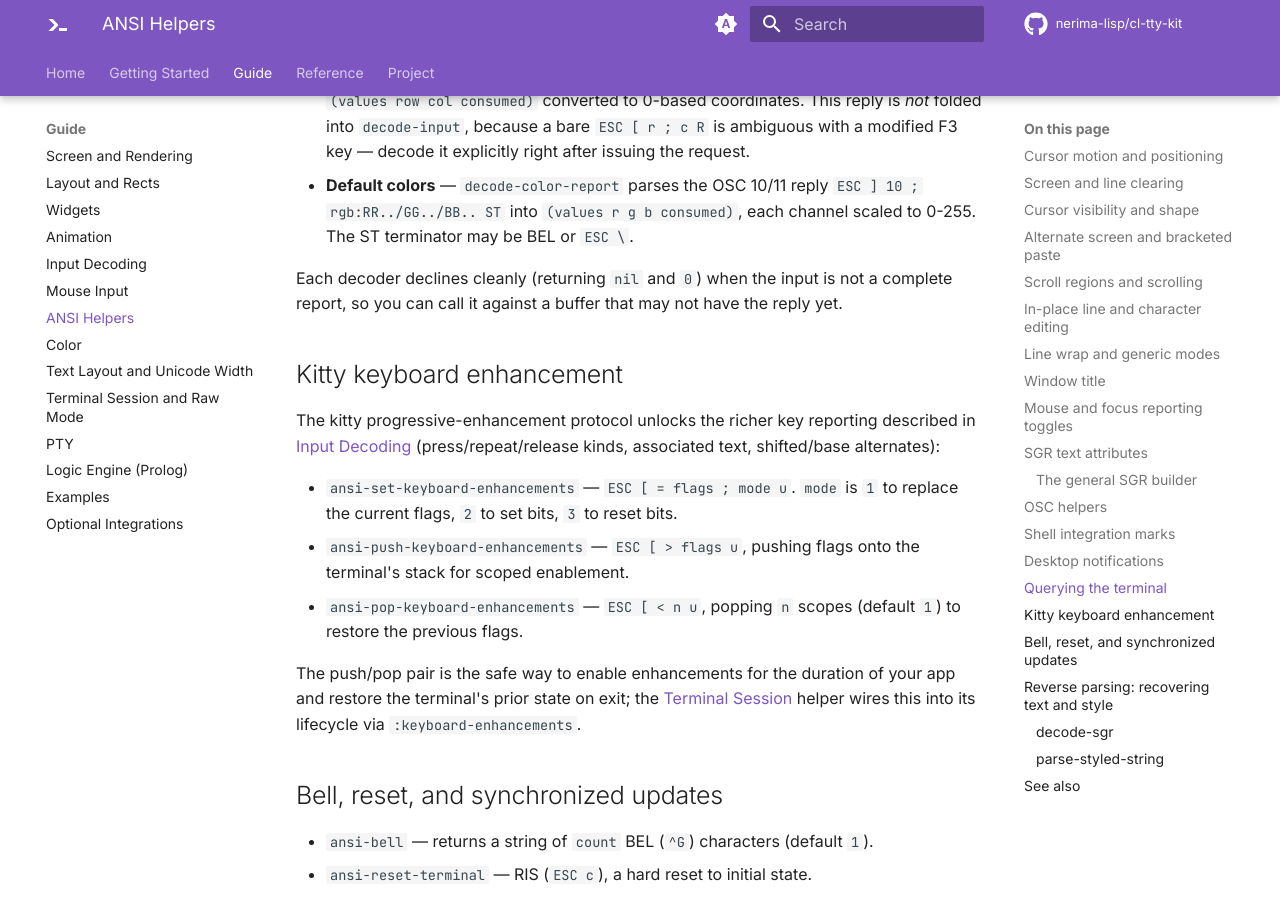
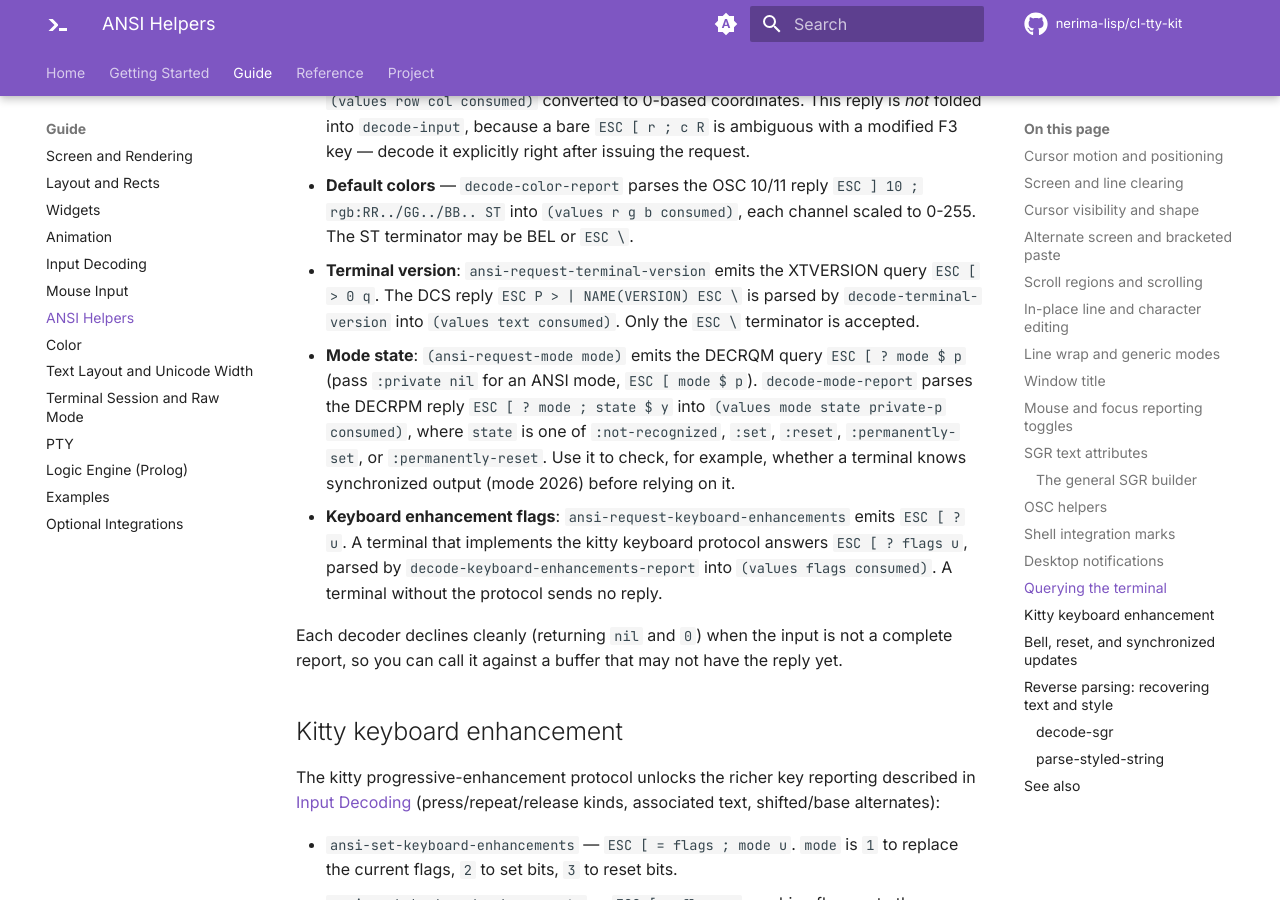
Before and after one commit to nerima-lisp/cl-tty-kit, an MkDocs documentation site: the page built from docs/src/guide/ansi-helpers.md, in a window 1280 px wide and 900 px high, scrolled down 6073 px. Built offline with MkDocs 1.6.1 and Material for MkDocs 9.7.7, drawn with Linux system fonts in a browser that asks for light colours; comment, search, counter and statistics services are not loaded.

Commit message:
feat(reports): add XTVERSION, DECRPM and kitty keyboard report decoders
ansi-request-terminal-version, ansi-request-mode and
ansi-request-keyboard-enhancements build the queries;
decode-terminal-version, decode-mode-report and
decode-keyboard-enhancements-report parse the replies and decline
incomplete input with zero consumed, like the existing decoders.

```diff
--- a/docs/src/guide/ansi-helpers.md
+++ b/docs/src/guide/ansi-helpers.md
@@ -229,6 +229,21 @@ with a decoder for the reply.
 - **Default colors** — `decode-color-report` parses the OSC 10/11 reply
   `ESC ] 10 ; rgb:RR../GG../BB.. ST` into `(values r g b consumed)`, each channel
   scaled to 0-255. The ST terminator may be BEL or `ESC \`.
+- **Terminal version**: `ansi-request-terminal-version` emits the XTVERSION
+  query `ESC [ > 0 q`. The DCS reply `ESC P > | NAME(VERSION) ESC \` is parsed by
+  `decode-terminal-version` into `(values text consumed)`. Only the `ESC \`
+  terminator is accepted.
+- **Mode state**: `(ansi-request-mode mode)` emits the DECRQM query
+  `ESC [ ? mode $ p` (pass `:private nil` for an ANSI mode, `ESC [ mode $ p`).
+  `decode-mode-report` parses the DECRPM reply `ESC [ ? mode ; state $ y` into
+  `(values mode state private-p consumed)`, where `state` is one of
+  `:not-recognized`, `:set`, `:reset`, `:permanently-set`, or
+  `:permanently-reset`. Use it to check, for example, whether a terminal knows
+  synchronized output (mode 2026) before relying on it.
+- **Keyboard enhancement flags**: `ansi-request-keyboard-enhancements` emits
+  `ESC [ ? u`. A terminal that implements the kitty keyboard protocol answers
+  `ESC [ ? flags u`, parsed by `decode-keyboard-enhancements-report` into
+  `(values flags consumed)`. A terminal without the protocol sends no reply.
 
 Each decoder declines cleanly (returning `nil` and `0`) when the input is not a
 complete report, so you can call it against a buffer that may not have the reply yet.
```
Also changed, not shown: docs/src/reference/api.md (+2 -2 lines), 5 other files.
